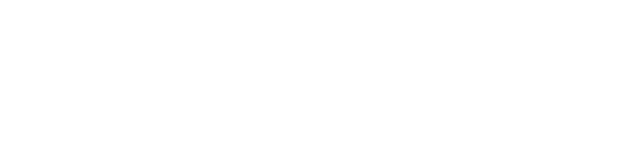
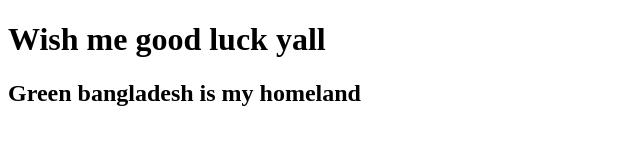
Before and after one commit to minhajmunna00/my-first-repo, a plain HTML site: page index.html in a window 1280 px wide. Shown: the whole page, without its empty margins (0-640 px from the left). Drawn offline with Linux system fonts and the light colour scheme.

Commit message:
added header

```diff
--- a/index.html
+++ b/index.html
@@ -9,6 +9,8 @@
 </head>
 
 <body>
+    <h1>Wish me good luck yall</h1>
+    <h2>Green bangladesh is my homeland</h2>
 
 </body>
 
```
